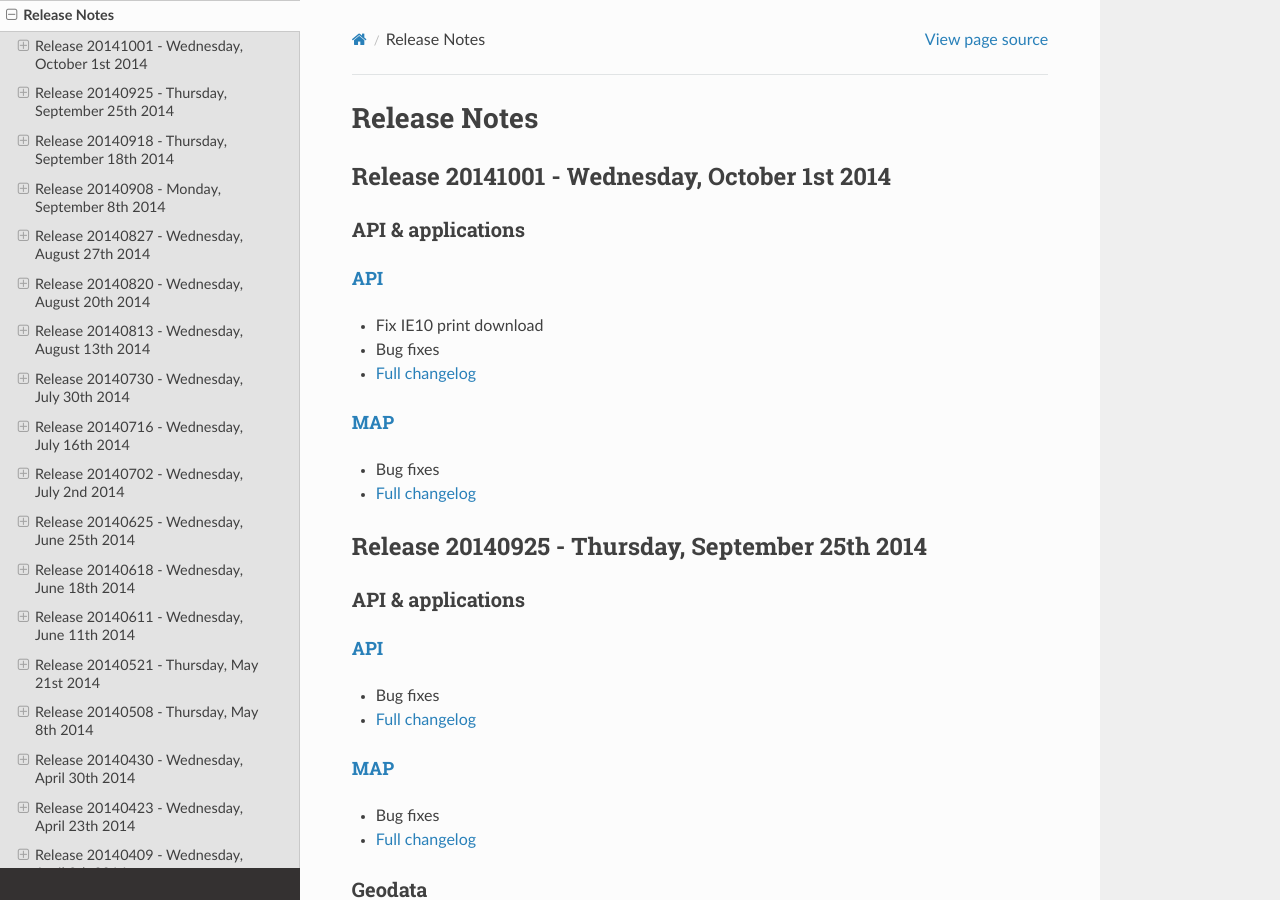
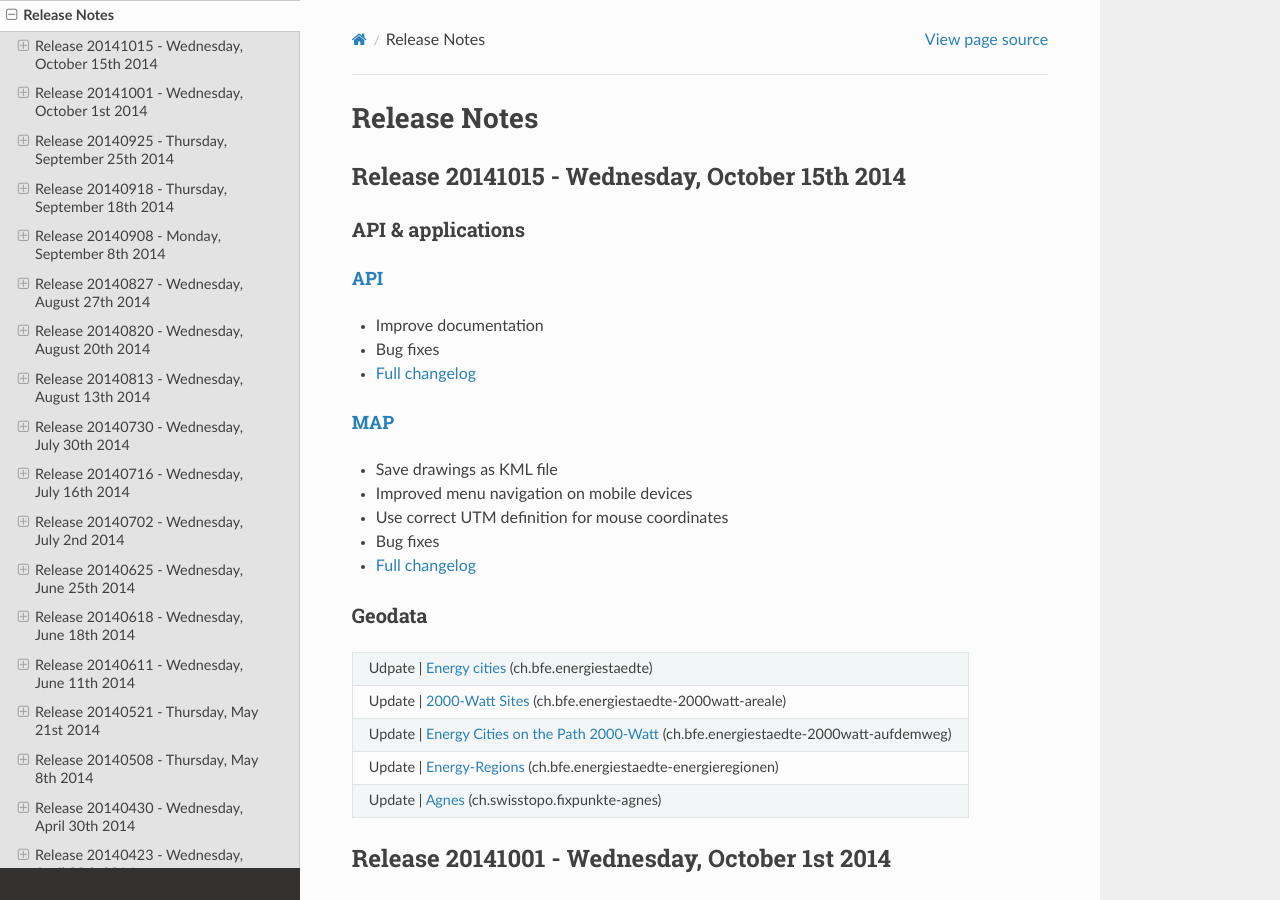
Before and after one commit to swisstopo-test/doc-chsdi3, a Sphinx documentation site: the page built from source/releasenotes/index.rst, in a window 1280 px wide and 900 px high. Built offline with Sphinx 7.4.7 and the Read the Docs theme 2.0.0, drawn with Linux system fonts in a browser that asks for light colours.

Commit message:
Release Notes for the deploy

```diff
--- a/source/releasenotes/index.rst
+++ b/source/releasenotes/index.rst
@@ -8,6 +8,45 @@
 
 Release Notes
 =============
+
+.. _releasenotes_20141015:
+
+Release 20141015 - Wednesday, October 15th 2014
+-----------------------------------------------
+
+API & applications
+******************
+
+`API <//api3.geo.admin.ch>`__
+'''''''''''''''''''''''''''''
+
+- Improve documentation
+- Bug fixes
+- `Full changelog <https://github.com/geoadmin/mf-chsdi3/compare/r_141001...r_141015>`__
+
+`MAP <//map.geo.admin.ch>`__
+'''''''''''''''''''''''''''''
+
+- Save drawings as KML file
+- Improved menu navigation on mobile devices
+- Use correct UTM definition for mouse coordinates
+- Bug fixes
+- `Full changelog <https://github.com/geoadmin/mf-geoadmin3/compare/r_141001...r_141015>`__
+
+Geodata
+*******
+
++--------+------------------------------------------------------------------------------------------------------------------------------------------------------------------------------------------------------+
+| Udpate    | `Energy cities <//map.geo.admin.ch/?layers=ch.bfe.energiestaedte>`__ (ch.bfe.energiestaedte)                                                                                                      |
++--------+------------------------------------------------------------------------------------------------------------------------------------------------------------------------------------------------------+
+| Update    | `2000-Watt Sites <//map.geo.admin.ch/?layers=ch.bfe.energiestaedte-2000watt-areale>`__ (ch.bfe.energiestaedte-2000watt-areale)                                                                    |
++--------+------------------------------------------------------------------------------------------------------------------------------------------------------------------------------------------------------+
+| Update    | `Energy Cities on the Path 2000-Watt <//map.geo.admin.ch/?layers=ch.bfe.energiestaedte-2000watt-aufdemweg>`__ (ch.bfe.energiestaedte-2000watt-aufdemweg)                                          |
++--------+------------------------------------------------------------------------------------------------------------------------------------------------------------------------------------------------------+
+| Update    | `Energy-Regions <//map.geo.admin.ch/?layers=ch.bfe.energiestaedte-energieregionen>`__ (ch.bfe.energiestaedte-energieregionen)                                                                     |
++--------+------------------------------------------------------------------------------------------------------------------------------------------------------------------------------------------------------+
+| Update    | `Agnes <//map.geo.admin.ch/?layers=ch.swisstopo.fixpunkte-agnes>`__ (ch.swisstopo.fixpunkte-agnes)                                                                                                |
++--------+------------------------------------------------------------------------------------------------------------------------------------------------------------------------------------------------------+
 
 
 .. _releasenotes_20141001:
@@ -30,6 +69,7 @@ API & applications
 
 - Bug fixes
 - `Full changelog <https://github.com/geoadmin/mf-geoadmin3/compare/r_140925...r_141001>`__
+
 
 .. _releasenotes_20140925:
 
```
